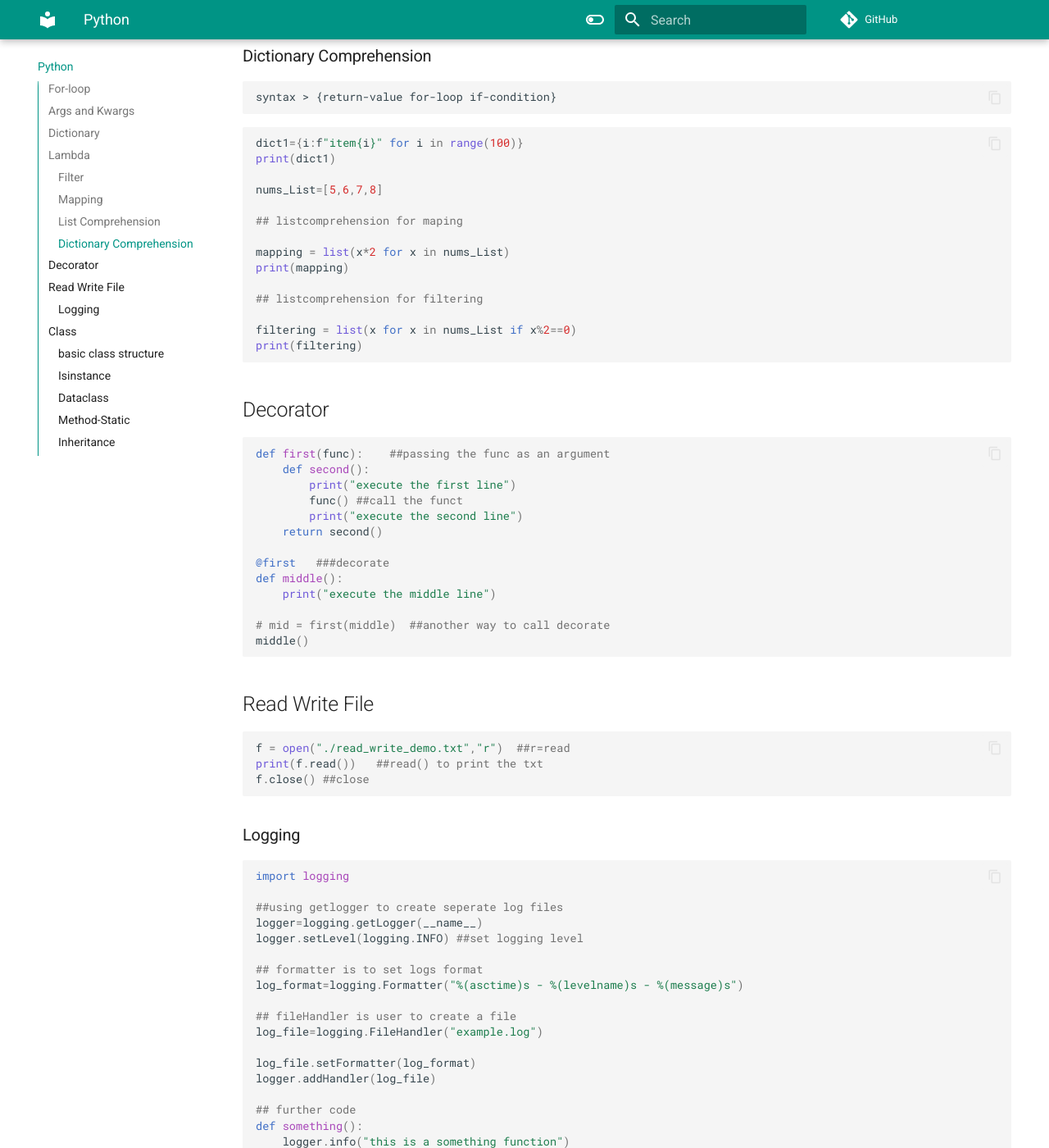
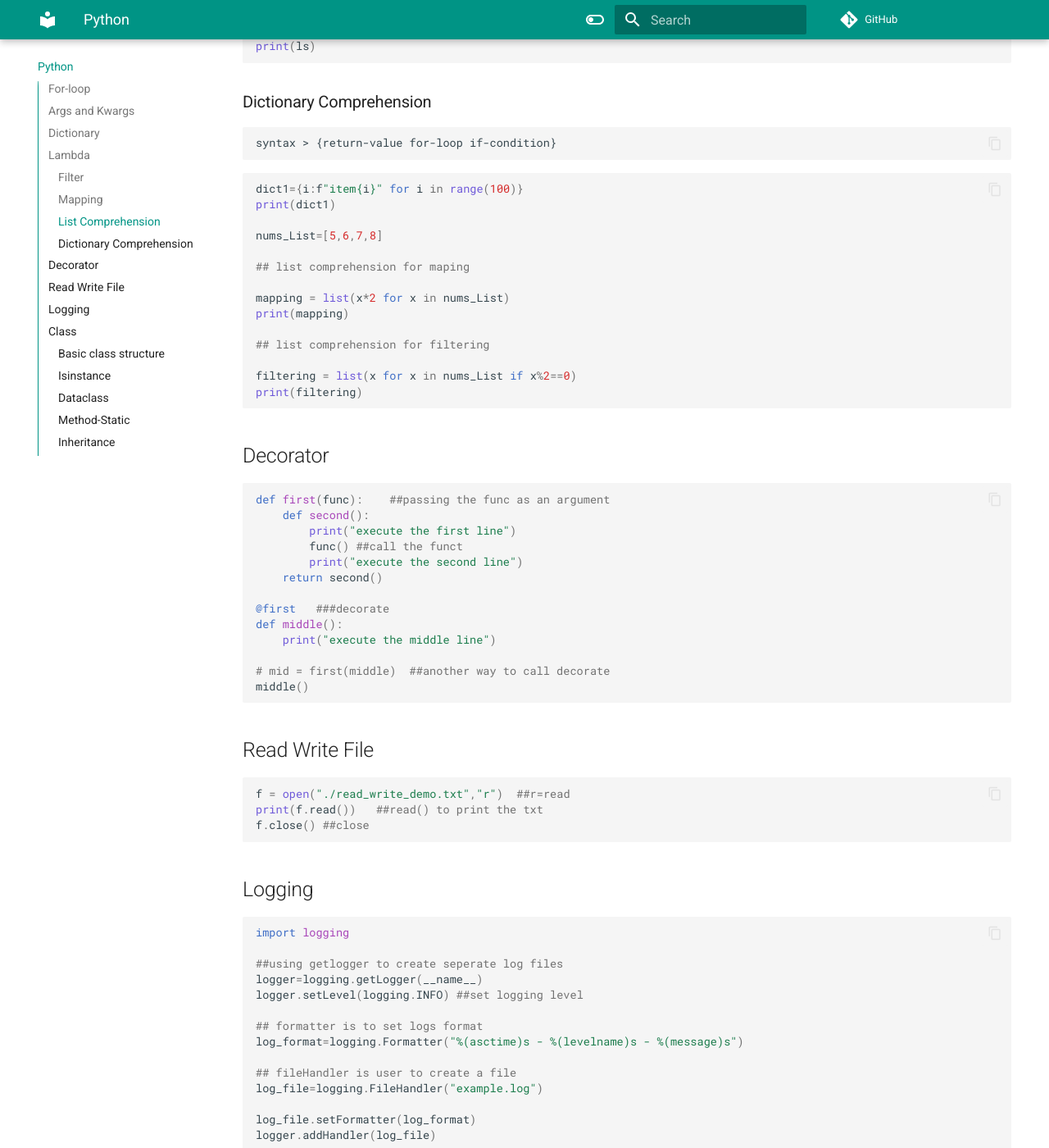
Before and after one commit to botlaram/docs, an MkDocs documentation site: the page built from docs/python.md, in a window 1280 px wide and 1400 px high, scrolled down 3660 px. Shown: the whole window at 82% size. Built offline with MkDocs 1.6.1 and Material for MkDocs 9.7.7, drawn with Linux system fonts in a browser that asks for light colours; some of the changed text lies outside the part shown.

Commit message:
upd forloop

````diff
--- a/docs/python.md
+++ b/docs/python.md
@@ -97,6 +97,10 @@
 
 ## Lambda
 
+```text
+syntax > lambda arguments : expression
+```
+
 ```python
 ##passing argument in lambda
 
@@ -112,7 +116,7 @@
 
 ##passing argument in lambda using map
 
-doubled_map = list(map(lambda x: x*2,nums))
+doubled_map = list(map(lambda x : x*2,nums))
 print(doubled_map)
 ```
 
@@ -194,12 +198,12 @@
 
 nums_List=[5,6,7,8]
 
-## listcomprehension for maping
+## list comprehension for maping
 
 mapping = list(x*2 for x in nums_List)
 print(mapping)
 
-## listcomprehension for filtering
+## list comprehension for filtering
 
 filtering = list(x for x in nums_List if x%2==0)
 print(filtering)
@@ -231,7 +235,7 @@
 f.close() ##close
 ```
 
-### Logging
+## Logging
 
 ```python
 import logging
@@ -256,7 +260,7 @@
 
 ## Class
 
-### basic class structure
+### Basic class structure
 
 ```python
 
````
